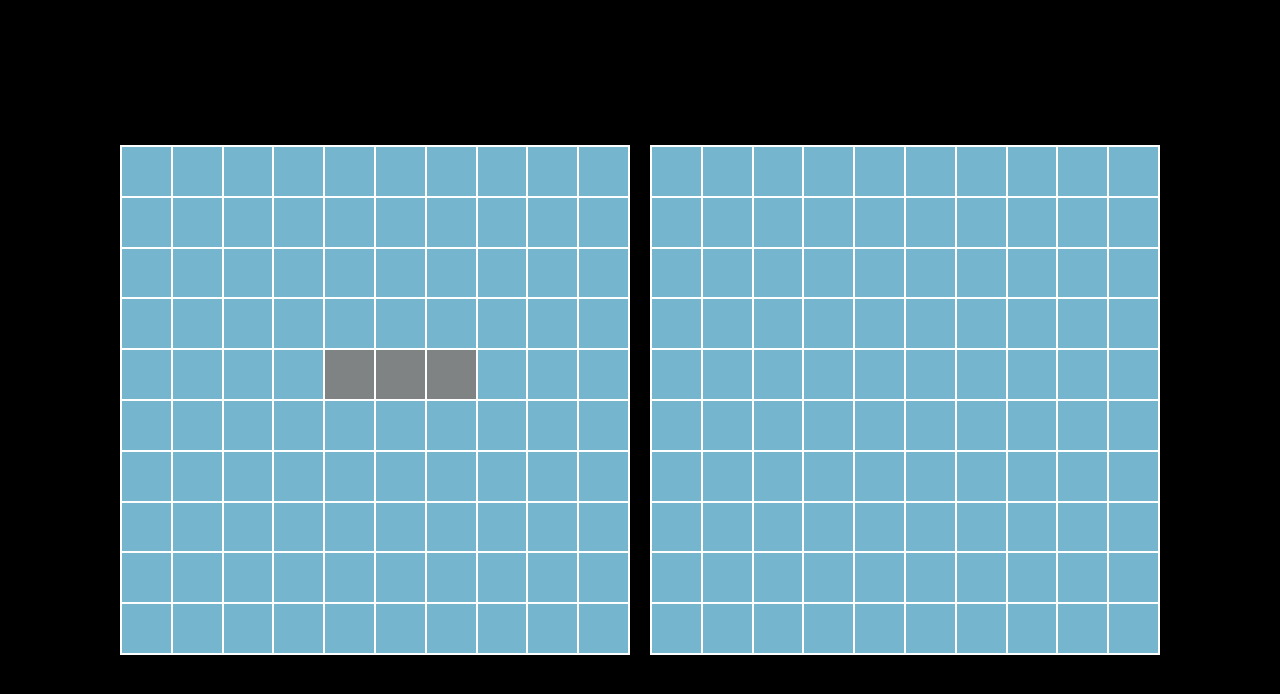
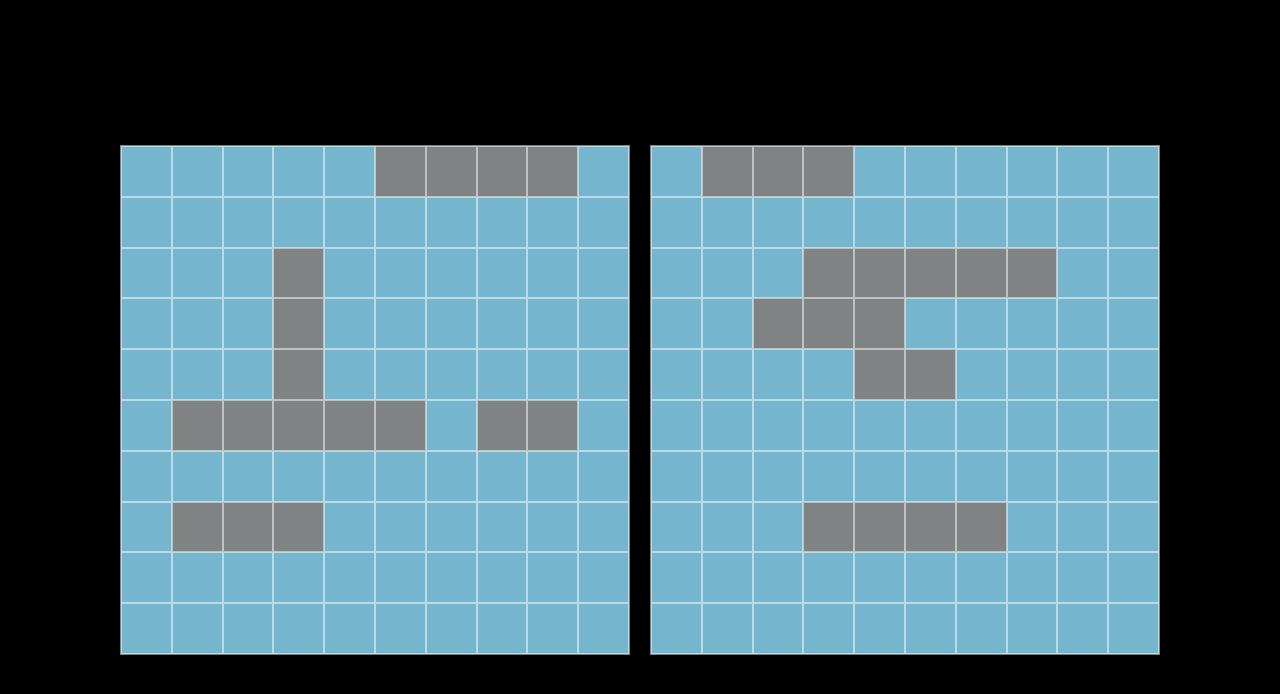
Before and after one commit to LiamSandstrom/Battleship-js, a website with bundled scripts: page src/UI/index.html in a window 1280 px wide. Built offline with nearby package versions, Linux system fonts and the light colour scheme.

Commit message:
add random placing of ships

```diff
--- a/src/Controller.js
+++ b/src/Controller.js
@@ -1,36 +1,95 @@
 import { renderBoard } from "./UI/BoardUI.js";
 import { Ship } from "./logic/Ship.js";
-
-const domBoard1 = document.querySelector("#p1-board");
-const domBoard2 = document.querySelector("#p2-board");
+import { randomInt } from "./helpers/utils.js";
+import { GameBoard } from "./logic/GameBoard.js";
+import { Player } from "./Player.js";
 
 export class Controller {
   #p1;
   #p2;
+  #currentPlayer;
+  #defaultShips;
+  #p2IsAI;
 
-  constructor(p1, p2) {
-    this.#p1 = p1;
-    this.#p2 = p2;
+  constructor({
+    boardSize = 10,
+    ships = [5, 4, 3, 3, 2],
+    p2IsAI = false,
+  } = {}) {
+    this.#defaultShips = ships.sort();
+    this.#p2IsAI = p2IsAI;
+
+    const board1 = new GameBoard(boardSize);
+    const board2 = new GameBoard(boardSize);
+
+    const domBoard1 = document.querySelector("#p1-board");
+    const domBoard2 = document.querySelector("#p2-board");
+
+    this.#p1 = new Player(board1, domBoard1);
+    this.#p2 = new Player(board2, domBoard2);
+    this.#currentPlayer = this.#p1;
   }
 
-  init() {
-
-    this.#p1.getBoard().placeShip(
-      [
-        [4, 4],
-        [4, 5],
-        [4, 6],
-      ],
-      new Ship(3)
-    );
-    this.#p1.getBoard().receiveAttack([4, 5]);
+  render() {
     const flatArr1 = this.#p1.getBoard().getFlatBoardCopy();
     const flatArr2 = this.#p2.getBoard().getFlatBoardCopy();
-    renderBoard(domBoard1, flatArr1, this.cellClicked);
-    renderBoard(domBoard2, flatArr2, this.cellClicked);
+    renderBoard(this.#p1.getDomBoard(), flatArr1, this.cellClicked);
+    renderBoard(this.#p2.getDomBoard(), flatArr2, this.cellClicked);
   }
 
-  cellClicked([row, col], cell) {
-    console.log(row, col);
+  initialShipSpawn() {
+    const maxIndex = this.#p1.getBoardSize() - 1;
+
+    for (const shipSize of this.#defaultShips) {
+      this.#spawnShip(shipSize, this.#p1);
+    }
+
+    for (const shipSize of this.#defaultShips) {
+      this.#spawnShip(shipSize, this.#p2);
+    }
+  }
+
+  #spawnShip(shipSize, player) {
+    const board = player.getBoard();
+    const maxIndex = board.getLength() - 1;
+
+    let cords = [];
+    let vertical = Math.random() < 0.5;
+
+    for (let tries = 0; tries < 100; tries++) {
+      cords = [];
+      const row = randomInt(0, vertical ? maxIndex - shipSize : maxIndex);
+      const col = randomInt(0, vertical ? maxIndex : maxIndex - shipSize);
+
+      for (let i = 0; i < shipSize; i++) {
+        const r = vertical ? row + i : row;
+        const c = vertical ? col : col + i;
+        const cell = board.getCell([r, c]);
+        if (cell.isShip()) break;
+        cords.push([r, c]);
+      }
+
+      if (cords.length === shipSize) break; // valid position found
+    }
+
+    if (cords.length !== shipSize)
+      throw new Error("Cannot place ship: board is too crowded");
+
+    const ship = new Ship(shipSize);
+    board.placeShip(cords, ship);
+  }
+
+  cellClicked = ([row, col], cell) => {
+    if (this.#currentPlayer.getDomBoard() != cell.parentElement) return;
+
+    this.#currentPlayer.getBoard().receiveAttack([row, col]);
+    this.#flipTurn();
+
+    this.render();
+  };
+
+  #flipTurn() {
+    if (this.#currentPlayer === this.#p1) this.#currentPlayer = this.#p2;
+    else this.#currentPlayer = this.#p1;
   }
 }
--- a/src/Player.js
+++ b/src/Player.js
@@ -1,9 +1,13 @@
 export class Player {
   #board;
+  #DomBoard;
 
-  constructor(board) {
+  constructor(board, domBoard) {
     this.#board = board;
+    this.#DomBoard = domBoard;
   }
 
   getBoard = () => this.#board;
+  getBoardSize = () => this.#board.getLength();
+  getDomBoard = () => this.#DomBoard;
 }
--- a/src/UI/styles.css
+++ b/src/UI/styles.css
@@ -1,6 +1,6 @@
 :root {
   --bg-color: black;
-  --board-color: white;
+  --board-color: rgba(255, 255, 255, 0.502);
 }
 
 body {
@@ -39,7 +39,7 @@ body {
 }
 
 .default-cell-hit {
-  background-color: rgb(168, 83, 83);
+  background-color: rgb(60, 74, 95);
 }
 
 .ship-cell {
@@ -47,7 +47,7 @@ body {
 }
 
 .ship-cell-hit {
-  background-color: rgb(127, 131, 132);
+  background-color: rgb(168, 83, 83);
 }
 
 @media screen and (min-width: 568px) {
--- a/src/helpers/utils.js
+++ b/src/helpers/utils.js
@@ -0,0 +1,3 @@
+export function randomInt(min, max) {
+  return Math.floor(Math.random() * (max - min + 1)) + min;
+}
--- a/src/index.js
+++ b/src/index.js
@@ -2,11 +2,12 @@ import { Controller } from "./Controller.js";
 import { GameBoard } from "./logic/GameBoard.js";
 import { Player } from "./Player.js";
 
-const board1 = new GameBoard(10);
-const board2 = new GameBoard(10);
+function init() {
+  const controller = new Controller({
+    boardSize: 10,
+  });
+  controller.initialShipSpawn();
+  controller.render();
+}
 
-const p1 = new Player(board1);
-const p2 = new Player(board2);
-
-const controller = new Controller(p1, p2);
-controller.init();
+init();
--- a/src/logic/GameBoard.js
+++ b/src/logic/GameBoard.js
@@ -110,6 +110,8 @@ export class GameBoard {
     return flat;
   }
 
+  getLength = () => this.#gameBoard2dArr.length;
+
   #inRange([row, col]) {
     return inRange([row, col], this.#gameBoard2dArr.length);
   }
--- a/src/logic/Ship.js
+++ b/src/logic/Ship.js
@@ -16,6 +16,7 @@ export class Ship {
 
   hit() {
     this.#hit++;
+    console.log(this.#hit);
   }
 
   isSunk() {
```
